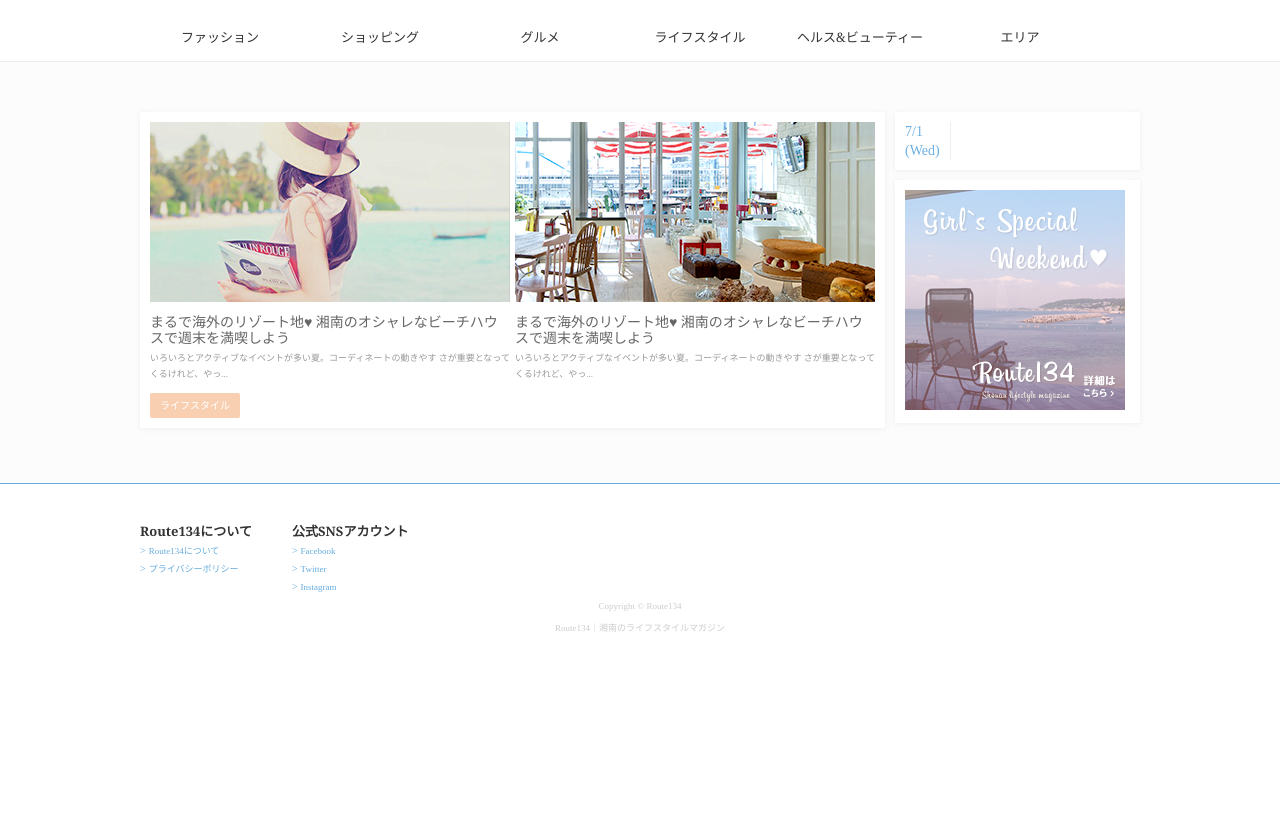
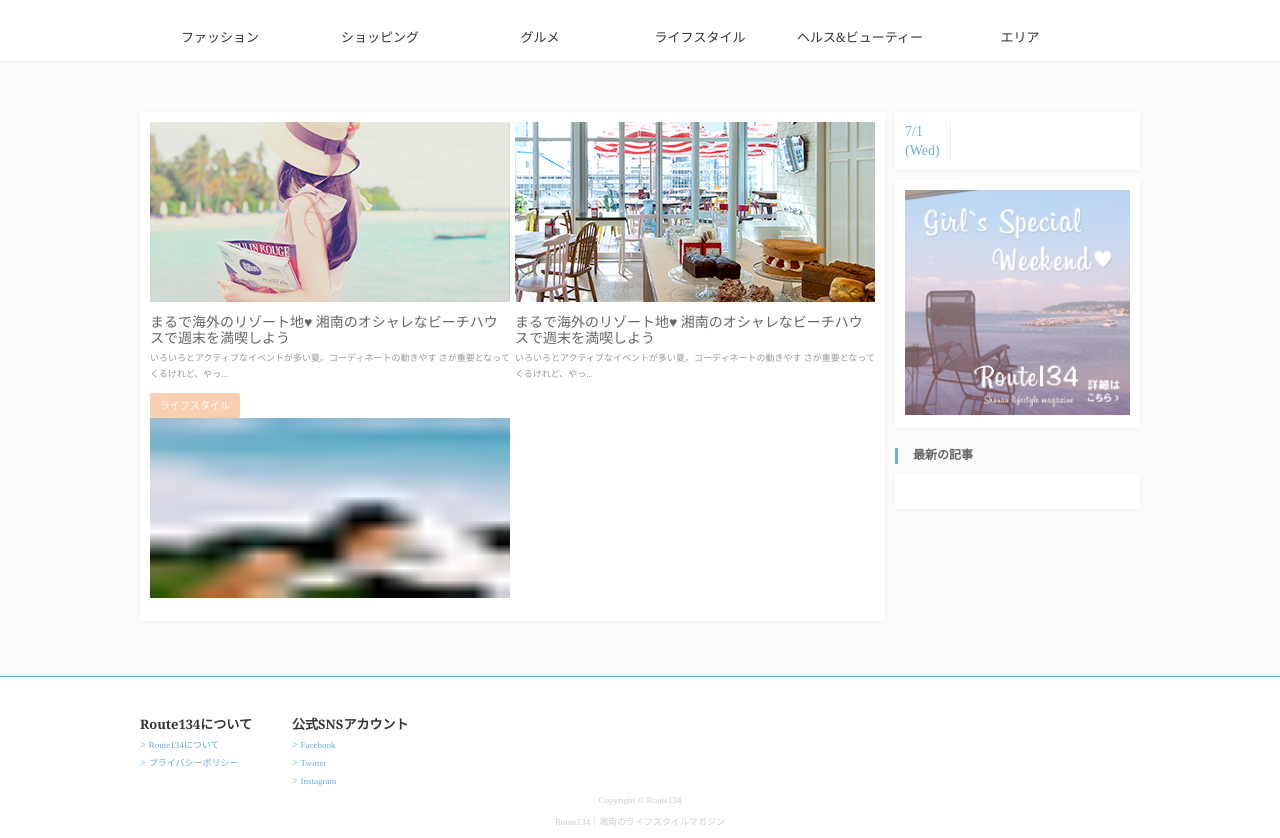
Before and after one commit to project-SY/route134, a PHP site: page / in a window 1280 px wide. Shown: the part 134-972 px from the top of the page. Before the commit the page ends 766 px from the top, so only its background shows below. Run offline with PHP 8.4, Linux system fonts and the light colour scheme.

Commit message:
create sidebar

```diff
--- a/css/pc.css
+++ b/css/pc.css
@@ -88,6 +88,14 @@
 .right-column {
   float: right;
   width: 245px;
+}
+
+.right-column-block {
+  width: 225px;
+  padding: 10px;
+  box-shadow: 0px 1px 5px 0px rgba(234, 234, 234, 0.75);
+  background-color: #fff;
+  margin-bottom: 10px;
 }
 
 /* ------------------------------------
@@ -219,14 +227,6 @@
 /* ------------------------------------
 ◆　sidebar
 ------------------------------------ */
-#weather-area {
-  width: 225px;
-  padding: 10px;
-  box-shadow: 0px 1px 5px 0px rgba(234, 234, 234, 0.75);
-  background-color: #fff;
-  margin-bottom: 10px;
-}
-
 #weather-area time {
   font-family: YuGo;
   color:  #6cafe0;
@@ -237,12 +237,25 @@
   padding-right: 10px;
 }
 
-#pick-up-content {
-  width: 225px;
-  padding: 10px;
-  box-shadow: 0px 1px 5px 0px rgba(234, 234, 234, 0.75);
-  background-color: #fff;
+#pick-up-content a img {
+  width: 100%;
 }
+
+#sidebar-new-posts {
+  margin-top: 20px;
+}
+
+#sidebar-new-posts h4 {
+  font-family: YuGo;
+  color:  #666666;
+  font-size: 12px;
+  text-align: left;
+  margin-bottom: 10px;
+  border-left: solid 3px #65acdf;
+  padding-left: 15px;
+}
+
+
 
 /* ------------------------------------
 ◆　footer
--- a/index.php
+++ b/index.php
@@ -2,7 +2,7 @@
 <div class="headline content-width clearfix">
 	<div class="left-column">
 		<a class="l-block">
-			<img src="./images/pic-headline-thumbnail-01.png" height="180" width="360" alt="">
+			<img class="headline-thumbnail" src="./images/pic-headline-thumbnail-01.png" height="180" width="360" alt="">
 			<h4>
 				まるで海外のリゾート地♥ 湘南のオシャレなビーチハウスで週末を満喫しよう
 			</h4>
@@ -15,7 +15,7 @@
 					<h6>ライフスタイル</h6>
 				</div>
 				<div class="headline-author">
-
+					<img src="./images/icon-index-author-thumbnail.png" height="15" width="15" alt="">
 				</div>
 			</div>
 		</a>
@@ -32,7 +32,7 @@
 	</div>
 	<div class="right-column">
 		<div id="sidebar">
-			<div id="weather-area">
+			<div id="weather-area" class="right-column-block">
 				<time>
 					<?php
 						print date("n/j");
@@ -45,8 +45,25 @@
 				</div>
 				<!--weather api area end -->
 			</div>
-			<div id="pick-up-content">
+			<div id="pick-up-content" class="right-column-block">
 				<a href="#"><img src="./images/pic-pick-up-img.png" alt=""></a>
+			</div>
+			<div id="sidebar-new-posts">
+				<h4>最新の記事</h4>
+				<div class="right-column-block">
+					<div class="sidebar-new-post">
+						<img src="" alt="">
+						<h5></h5>
+						<div class="sidebar-new-post-info">
+							<div class="sidebar-new-post-category">
+								<h6></h6>
+							</div>
+							<div class="sidebar-new-post-author">
+
+							</div>
+						</div>
+					</div>
+				</div>
 			</div>
 		</div>
 	</div>
```
Also changed, not shown: images/icon-index-author-thumbnail.png (added).
